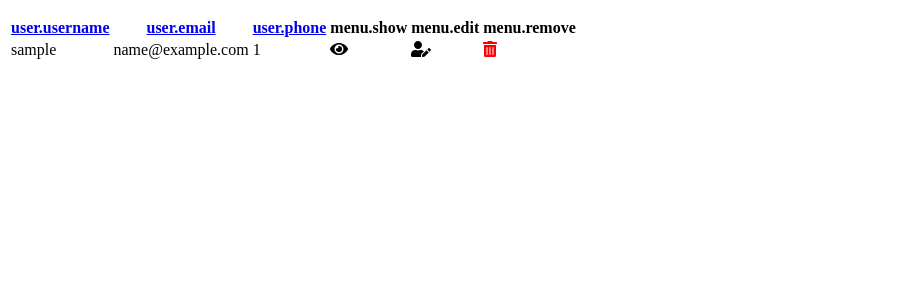
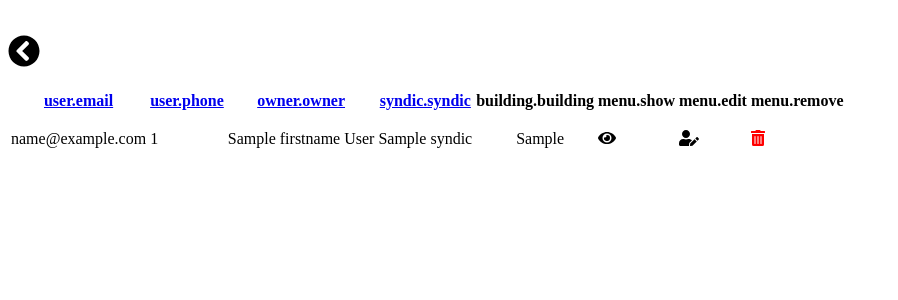
Before and after one commit to AymLaf/GPE, a Symfony app: template projet/api_bo/templates/Users/list.html.twig in a window 1280 px wide. Shown: the part 78-378 px from the top of the page, without its empty margins (0-898 px from the left). Run offline with Twig, Linux system fonts and the light colour scheme; the template is opened without the code that fills it: most values are stand-ins (such as "Sample title", 1, 10 or a date in 2020); style sheets or scripts are compiled from the project's sources; some libraries are stand-ins or nearby versions.

Commit message:
* Ajout des owner syndic buildings dans list et show

```diff
--- a/projet/api_bo/templates/Users/list.html.twig
+++ b/projet/api_bo/templates/Users/list.html.twig
@@ -5,29 +5,63 @@
 {% endblock %}
 
 {% block body %}
-	<table class="table text-center">
+	<style>
+		.table th, .table td {
+			vertical-align: middle;
+		}
+	</style>
+	<br/>
+	<a style="color: black; font-size: xx-large;" href="{{ app.request.headers.get('referer') }}">
+		<i class="fas fa-chevron-circle-left"></i>
+	</a>
+	<br/><br/>
+	<table class="table text-center table-hover table-responsive">
 		<thead>
-			<tr>
-				<th {% if users.isSorted('u.email') %} class="sorted" {% endif %} scope="col">
-					{{ knp_pagination_sortable(users, 'user.username'|trans({}, 'common'), 'u.email') }}
-				</th>
+			<tr class="table-bordered">
 				<th {% if users.isSorted('u.email') %} class="sorted" {% endif %} scope="col">
 					{{ knp_pagination_sortable(users, 'user.email'|trans({}, 'common'), 'u.email') }}
 				</th>
 				<th {% if users.isSorted('u.phone_number') %} class="sorted" {% endif %} scope="col">
 					{{ knp_pagination_sortable(users, 'user.phone'|trans({}, 'common'), 'u.phone_number') }}
 				</th>
-				<th>{% trans from "common" %} menu.show {% endtrans %}</th>
-				<th>{% trans from "common" %} menu.edit {% endtrans %}</th>
-				<th>{% trans from "common" %} menu.remove {% endtrans %}</th>
+				<th {% if users.isSorted('o.id') %} class="sorted" {% endif %} scope="col">
+					{{ knp_pagination_sortable(users, 'owner.owner'|trans({}, 'common'), 'o.id') }}
+				</th>
+				<th {% if users.isSorted('s.id') %} class="sorted" {% endif %} scope="col">
+					{{ knp_pagination_sortable(users, 'syndic.syndic'|trans({}, 'common'), 's.id') }}
+				</th>
+				<th scope="col">{% trans from "common" %} building.building {% endtrans %}</th>
+				<th scope="col">{% trans from "common" %} menu.show {% endtrans %}</th>
+				<th scope="col">{% trans from "common" %} menu.edit {% endtrans %}</th>
+				<th scope="col">{% trans from "common" %} menu.remove {% endtrans %}</th>
 			</tr>
 		</thead>
 		<tbody>
 			{% for user in users %}
-				<tr>
-					<td>{{ user.username }}</td>
+				<tr class="table-bordered">
 					<td>{{ user.email }}</td>
 					<td>{{ user.phoneNumber }}</td>
+					<td>
+						{% if user.owner %}
+							{{ user.owner.firstname ~ ' ' ~ user.owner.lastname }}
+						{% endif %}
+					</td>
+					<td>
+						{% if user.syndic %}
+							{{ user.syndic.name }}
+						{% endif %}
+					</td>
+					<td>
+						{% if user.syndic and user.syndic.buildings %}
+							<ul style="list-style: none;">
+								{% for building in user.syndic.buildings %}
+									<li>
+										{{ building.__toString }}
+									</li>
+								{% endfor %}
+							</ul>
+						{% endif %}
+					</td>
 					<td>
 						<a style="color: black" href="{{ path('user_show', { id: user.id }) }}">
 							<i class="fas fa-eye"></i>
```
Also changed, not shown: projet/api_bo/src/Entity/Building.php (+9 -0 lines), projet/api_bo/src/Repository/UserRepository.php (+6 -1 lines), projet/api_bo/templates/Users/show.html.twig (+51 -10 lines), projet/api_bo/translations/common.fr.yml (+9 -0 lines), 1 other file.
